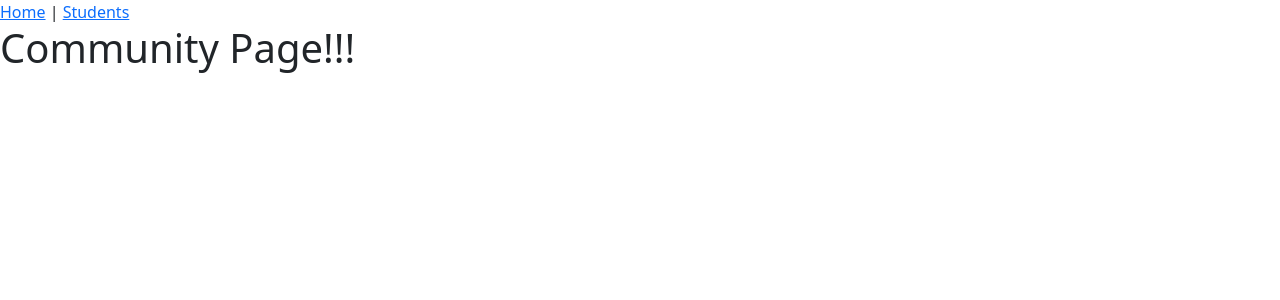
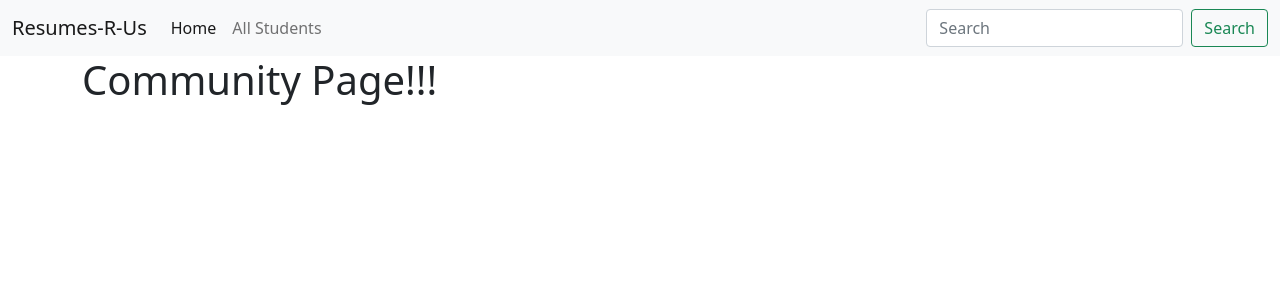
Before and after one commit to kred1150/team_api_project_community, a Vue app: page / in a window 1280 px wide. Shown: the top 300 px of the page. Built offline with nearby package versions, Linux system fonts and the light colour scheme.

Commit message:
Added a bootstrap navbar to replace pre-existing navbar

```diff
--- a/src/App.vue
+++ b/src/App.vue
@@ -1,10 +1,37 @@
 <template>
-  <nav>
-    <router-link to="/">Home</router-link>
-    |
-    <router-link to="/students">Students</router-link>
+  <nav class="navbar navbar-expand-lg navbar-light bg-light">
+    <div class="container-fluid">
+      <a class="navbar-brand" href="/">Resumes-R-Us</a>
+      <button
+        class="navbar-toggler"
+        type="button"
+        data-bs-toggle="collapse"
+        data-bs-target="#navbarSupportedContent"
+        aria-controls="navbarSupportedContent"
+        aria-expanded="false"
+        aria-label="Toggle navigation"
+      >
+        <span class="navbar-toggler-icon"></span>
+      </button>
+      <div class="collapse navbar-collapse" id="navbarSupportedContent">
+        <ul class="navbar-nav me-auto mb-2 mb-lg-0">
+          <li class="nav-item">
+            <a class="nav-link active" aria-current="page" href="/">Home</a>
+          </li>
+          <li class="nav-item">
+            <a class="nav-link" href="/students">All Students</a>
+          </li>
+        </ul>
+        <form class="d-flex">
+          <input class="form-control me-2" type="search" placeholder="Search" aria-label="Search" />
+          <button class="btn btn-outline-success" type="submit">Search</button>
+        </form>
+      </div>
+    </div>
   </nav>
-  <router-view />
+  <div class="container">
+    <router-view />
+  </div>
 </template>
 
 <style></style>
```
